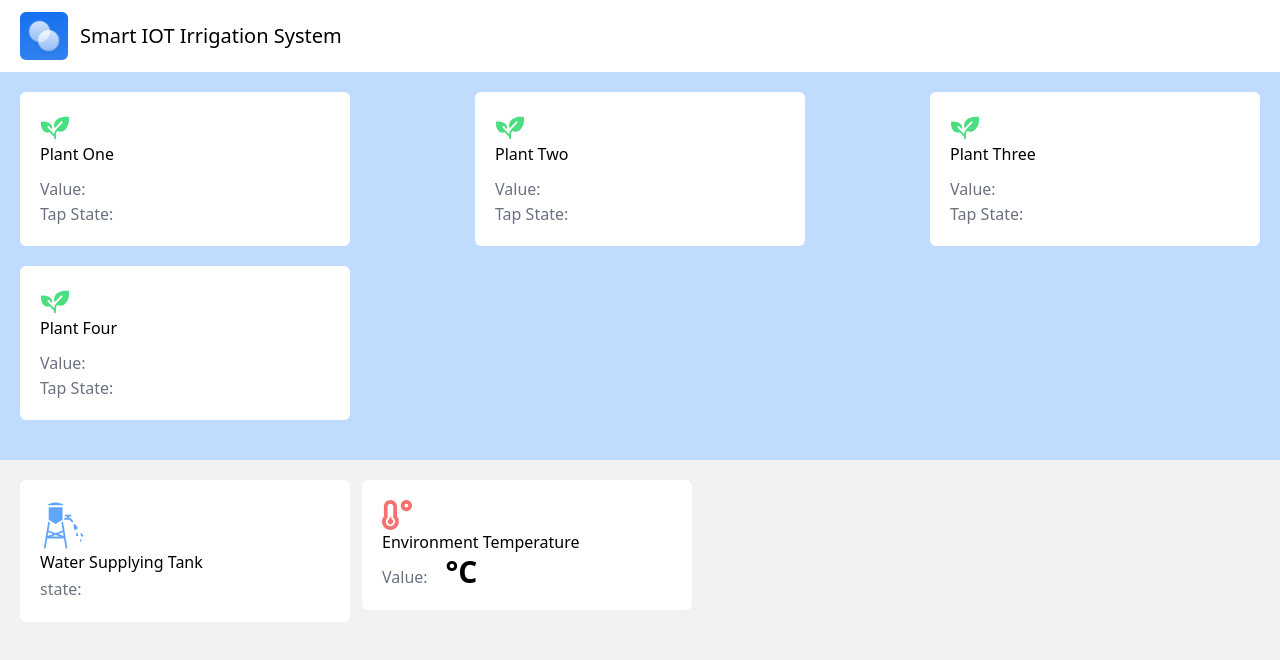
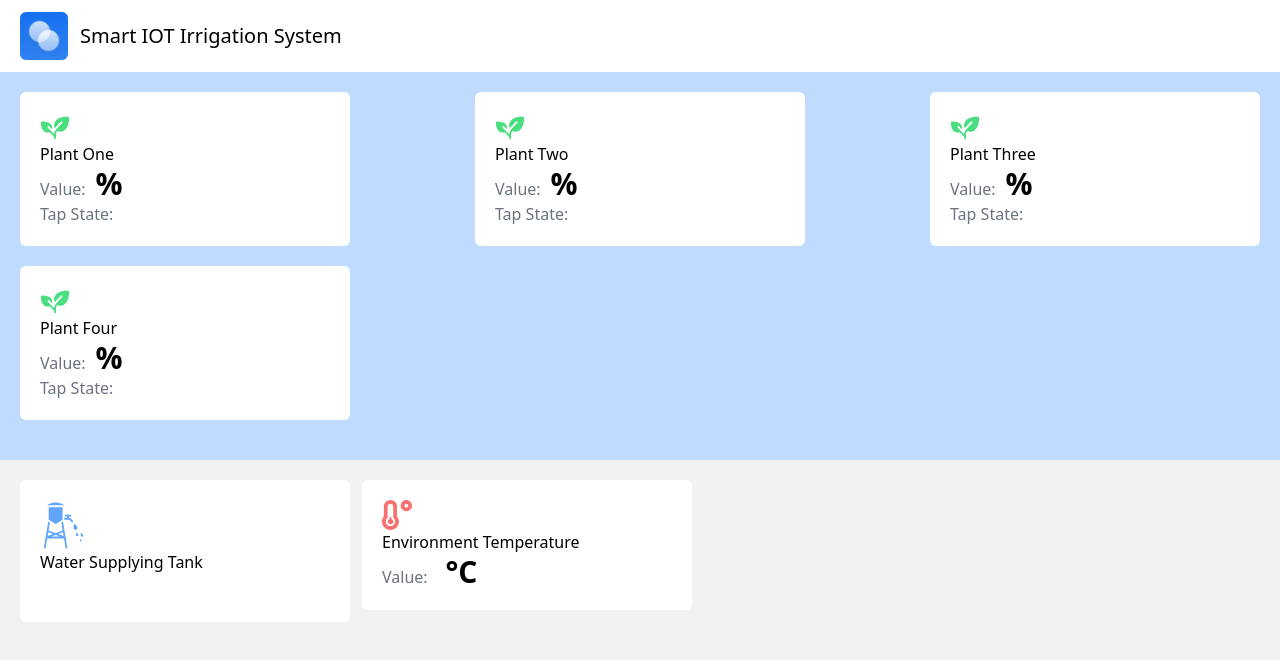
Before and after one commit to Akatronix/smart-irrigation-system, a React (Vite) app in the folder frontend/: page / in a window 1280 px wide. Shown: the top 660 px of the page. Built offline with nearby package versions, Linux system fonts and the light colour scheme; no server answers.

Commit message:
Update App.jsx

```diff
--- a/frontend/src/App.jsx
+++ b/frontend/src/App.jsx
@@ -83,7 +83,7 @@ function App() {
           <p>Water Supplying Tank</p>
 
           <p>
-            <span className="text-gray-500">state:</span>
+{/*             <span className="text-gray-500">state:</span> */}
             <span className="text-lg ml-[10px]">{senData.tankTapState}</span>
           </p>
         </div>
@@ -111,7 +111,7 @@ const PlantBoxing = ({ name, value, state }) => {
       <p>
         <span className="text-gray-500">Value:</span>
         <span className="text-2xl md:text-3xl font-bold ml-[10px]">
-          {value}
+          {value}%
         </span>
       </p>
       <p>
```
